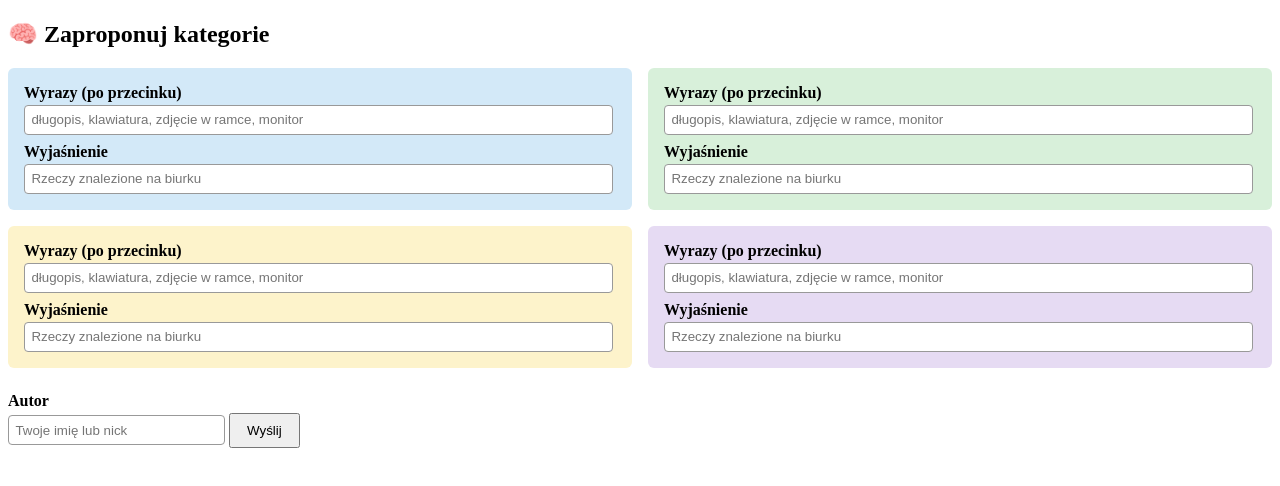
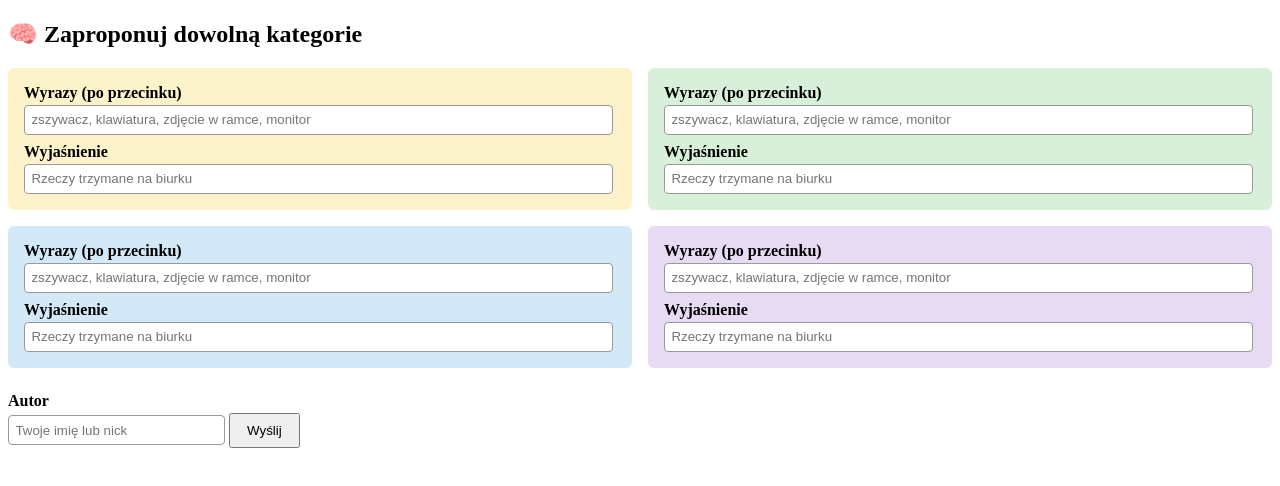
Before and after one commit to rol-x/persephone-ui, a SvelteKit app: page /connections/add in a window 1280 px wide. Shown: the top 486 px of the page. Built offline with nearby package versions, Linux system fonts and the light colour scheme; no server answers.

Commit message:
Change wording and order of groups

```diff
--- a/src/routes/connections/add/+page.svelte
+++ b/src/routes/connections/add/+page.svelte
@@ -6,9 +6,9 @@
 
   let author = '';
   let groups = [
+    { color: 'yellow', wordsInput: '', explanation: '' },
+    { color: 'green', wordsInput: '', explanation: '' },
     { color: 'blue', wordsInput: '', explanation: '' },
-    { color: 'green', wordsInput: '', explanation: '' },
-    { color: 'yellow', wordsInput: '', explanation: '' },
     { color: 'purple', wordsInput: '', explanation: '' },
   ];
 
@@ -56,7 +56,7 @@
   }
 </script>
 
-<h2>🧠 Zaproponuj kategorie</h2>
+<h2>🧠 Zaproponuj dowolną kategorie</h2>
 
 <div style="display: grid; grid-template-columns: repeat(2, 1fr); gap: 1rem; margin-bottom: 1.5rem;">
   {#each groups as group}
@@ -65,14 +65,14 @@
       <input
         type="text"
         bind:value={group.wordsInput}
-        placeholder="długopis, klawiatura, zdjęcie w ramce, monitor"
+        placeholder="zszywacz, klawiatura, zdjęcie w ramce, monitor"
         style="width: 97%; margin-bottom: 0.5rem;" />
 
       <label><strong>Wyjaśnienie</strong></label>
       <input
         type="text"
         bind:value={group.explanation}
-        placeholder="Rzeczy znalezione na biurku"
+        placeholder="Rzeczy trzymane na biurku"
         style="width: 97%;" />
     </div>
   {/each}
```
